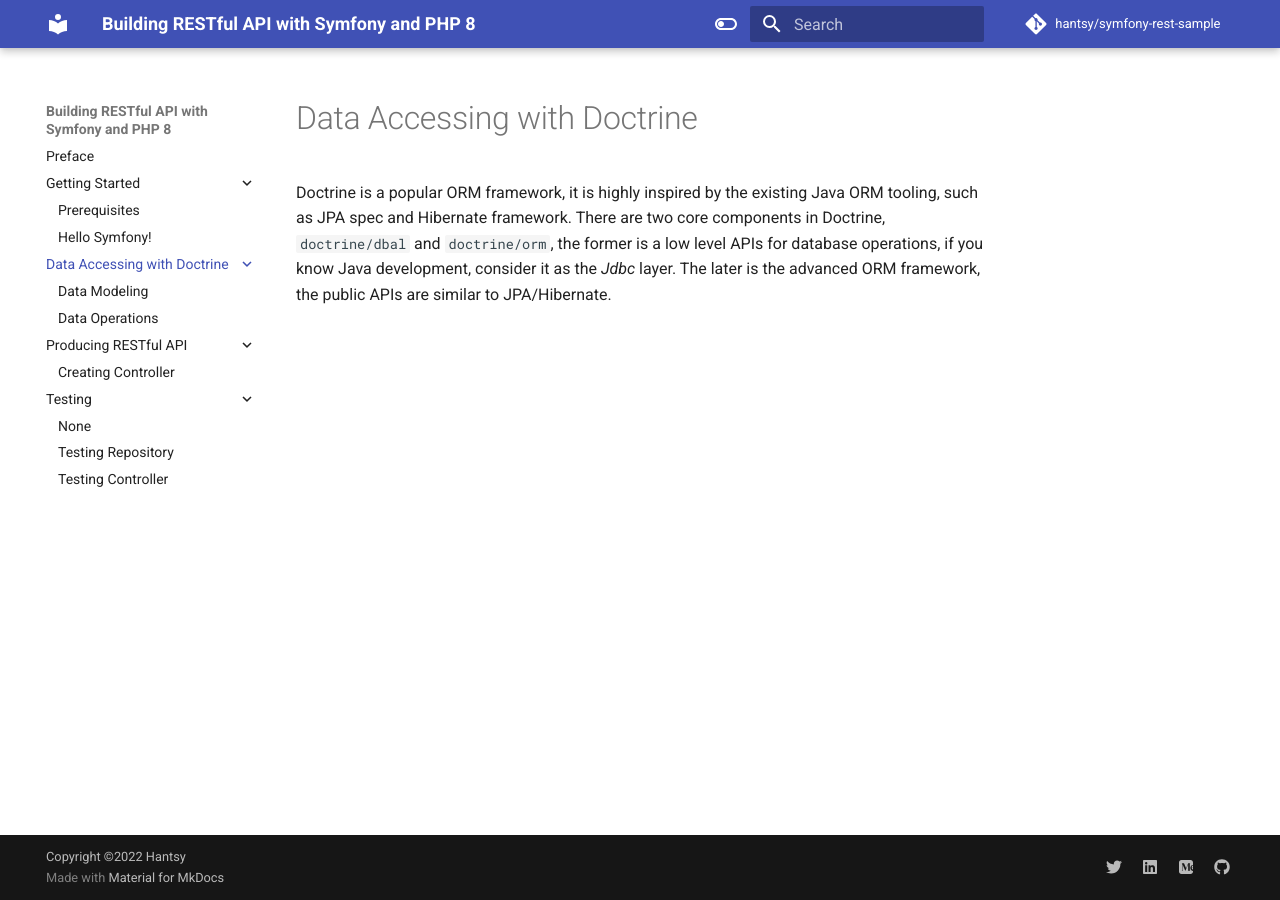
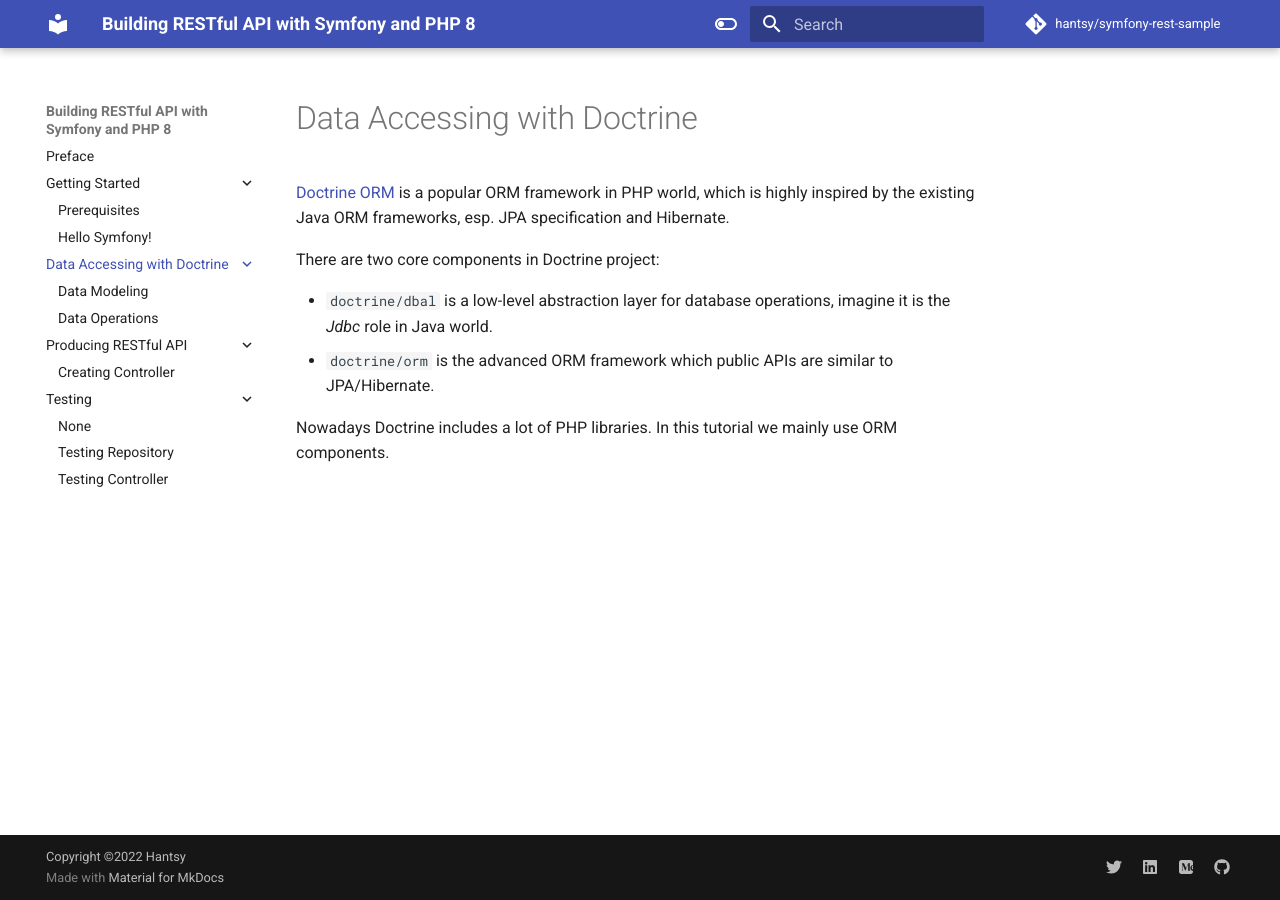
Before and after one commit to ZigZag48/symfony-sample-api, an MkDocs documentation site: the page built from docs/data/index.md, in a window 1280 px wide. Built offline with MkDocs 1.6.1 and Material for MkDocs 9.7.7, drawn with Linux system fonts in a browser that asks for light colours; comment, search, counter and statistics services are not loaded.

Commit message:
chore: clean docs

```diff
--- a/docs/data/index.md
+++ b/docs/data/index.md
@@ -1,5 +1,10 @@
 # Data Accessing with Doctrine
 
-Doctrine is a popular ORM framework, it is highly inspired by the existing Java ORM tooling, such as JPA spec and Hibernate framework.
-There are two core components in Doctrine, `doctrine/dbal` and `doctrine/orm`, the former is a low level APIs for database operations, if you know Java development, consider it as the *Jdbc* layer.
-The later is the advanced ORM framework, the public APIs are similar to JPA/Hibernate.
+[Doctrine ORM](https://www.doctrine-project.org) is a popular ORM framework in PHP world, which is highly inspired by the existing Java ORM frameworks, esp. JPA specification and Hibernate.
+
+There are two core components in Doctrine project:
+
+* `doctrine/dbal` is a low-level abstraction layer for database operations, imagine it is the *Jdbc* role in Java world.
+* `doctrine/orm` is the advanced ORM framework which public APIs are similar to JPA/Hibernate.
+
+Nowadays Doctrine includes a lot of PHP libraries.  In this tutorial we mainly use ORM components.
```
Also changed, not shown: docs/data/connect.md (+1 -2 lines), 1 other file.
